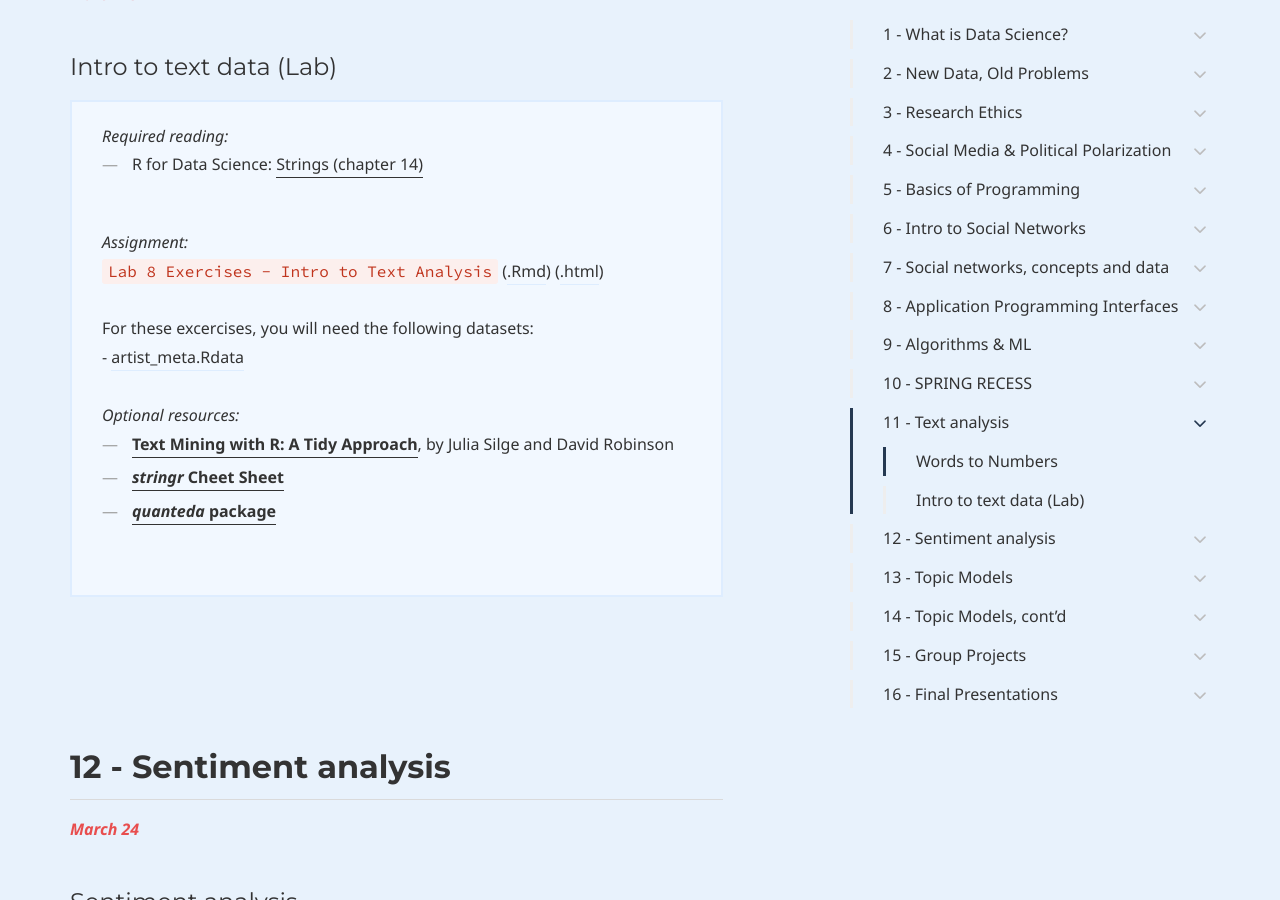
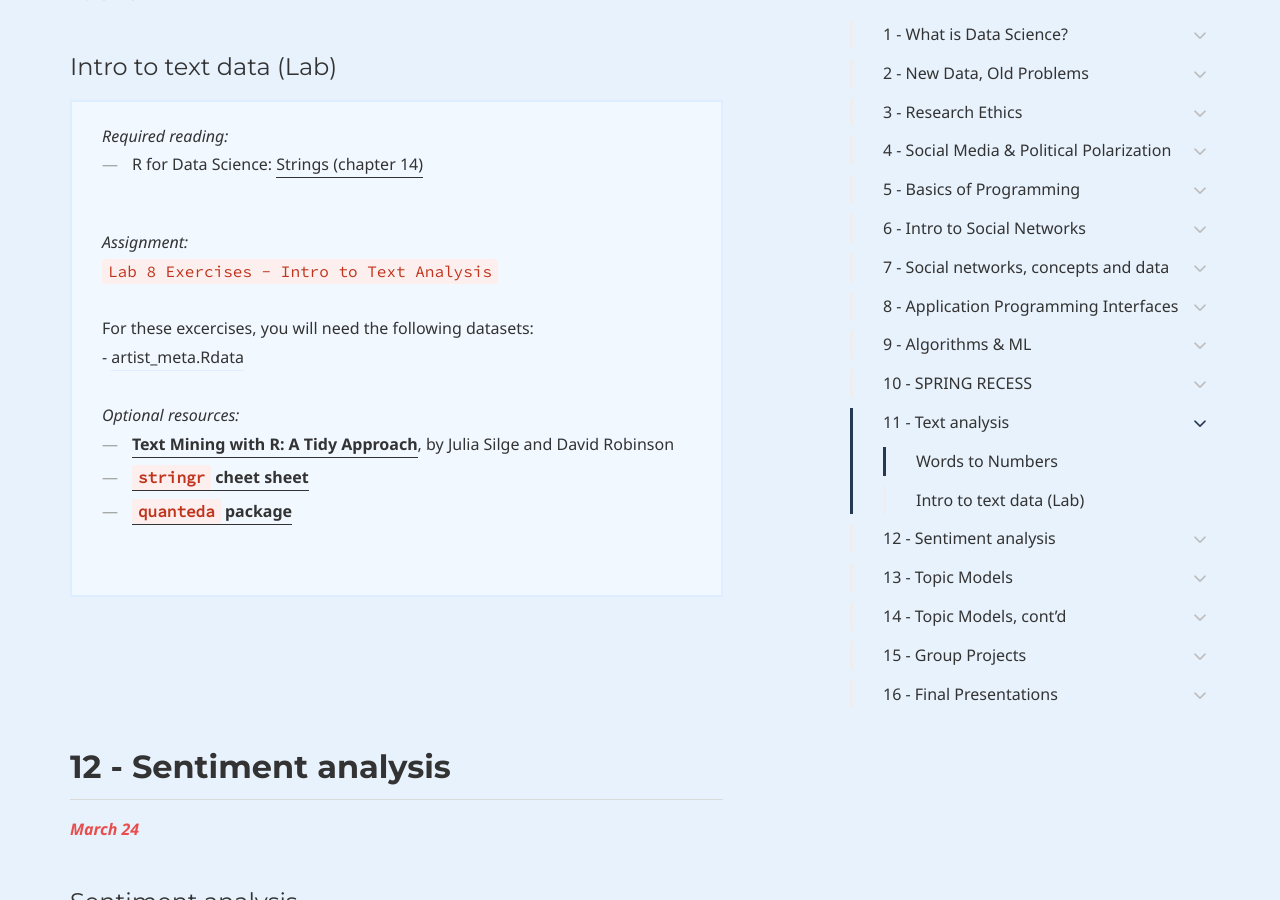
Before and after one commit to dssoc/dssoc.github.io, a Jekyll site: the page built from schedule.md, in a window 1280 px wide and 900 px high, scrolled down 13695 px. Built offline with Jekyll 4.4.1, drawn with Linux system fonts in a browser that asks for light colours; some web fonts are replaced.

Commit message:
update schedule

```diff
--- a/schedule.md
+++ b/schedule.md
@@ -267,7 +267,7 @@ For these excercises, you will need the following datasets:<br/>
 <br/>
 <i>Optional resources:</i><br/>
 <ul>
-  <li><b><a href = "https://www.data-imaginist.com/2017/introducing-tidygraph/"> tidygraph</a></b></li>
+  <li><code><a href = "https://www.data-imaginist.com/2017/introducing-tidygraph/"> tidygraph</a></code></li>
   <li><b><a href = "https://www.jessesadler.com/post/network-analysis-with-r/"> Intro to Network Analysis with R,</a></b> by Jesse Sadle</li>
 </ul>
 </div>
@@ -332,7 +332,7 @@ For these excercises, you will need the following datasets:<br/>
 <div class="callout callout--info">
 <i>Resource/Slides:</i><br/>
 - <a href = "http://www.r2d3.us/visual-intro-to-machine-learning-part-1/">Visual intro to ML</a><br/>
-- <a href = "https://topepo.github.io/caret/index.html"><i>caret</i> Package</a><br/>
+- <a href = "https://topepo.github.io/caret/index.html"><code>caret</code> Package</a><br/>
 - <a href = "https://bookdown.org/max/FES/review-predictive-modeling-process.html">A review of predictive modeling processes</a>
 <br/><br/>
 
@@ -379,7 +379,7 @@ For these excercises, you will need the following datasets:<br/>
 <ul>
 <li>R for Data Science: <a href = "https://r4ds.had.co.nz/strings.html">Strings (chapter 14)</a></li></ul><br/>
 <i>Assignment:</i><br/>
-<code>Lab 8 Exercises - Intro to Text Analysis</code> (<a href = "">.Rmd</a>) (<a href = "">.html</a>)<br/><br/>
+<code>Lab 8 Exercises - Intro to Text Analysis</code><br/><br/>
 
 For these excercises, you will need the following datasets:<br/>
 - <a href = "https://github.com/dssoc/dssoc.github.io/raw/master/datasets/artist_meta.Rdata">artist_meta.Rdata</a><br/>
@@ -388,8 +388,8 @@ For these excercises, you will need the following datasets:<br/>
 <i>Optional resources:</i><br/>
 <ul>
   <li><b><a href = "https://www.tidytextmining.com/">Text Mining with R: A Tidy Approach</a></b>, by Julia Silge and David Robinson</li>
-  <li><b><a href = "https://github.com/rstudio/cheatsheets/blob/master/strings.pdf"><i>stringr</i> Cheet Sheet</a></b></li>
-  <li><b><a href = "https://quanteda.io/"><i>quanteda</i> package</a></b></li><br/>
+  <li><b><a href = "https://github.com/rstudio/cheatsheets/blob/master/strings.pdf"><code>stringr</code> cheet sheet</a></b></li>
+  <li><b><a href = "https://quanteda.io/"><code>quanteda</code> package</a></b></li><br/>
 </ul>
 </div>
 <br/><br/><br/>
```
